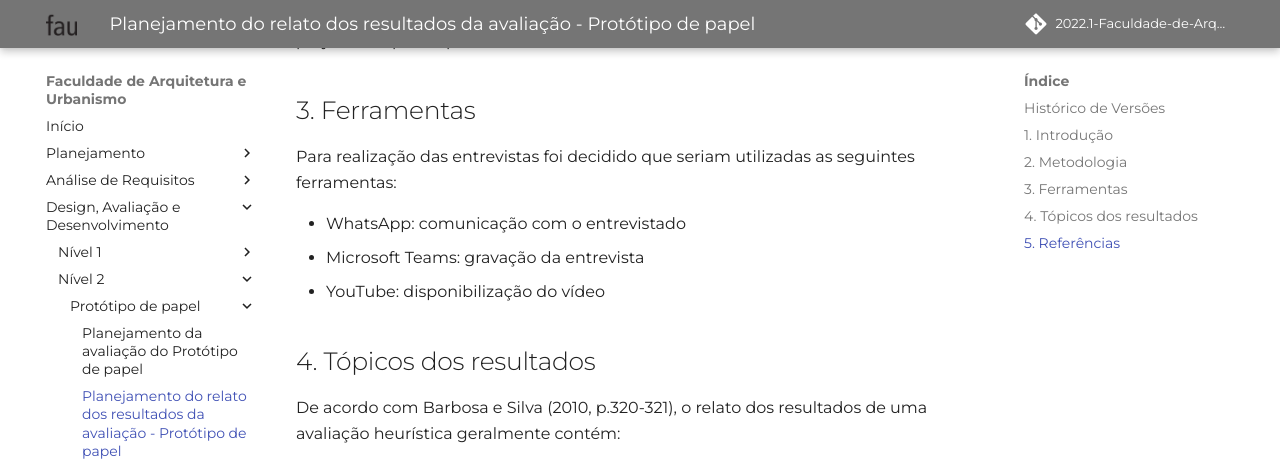
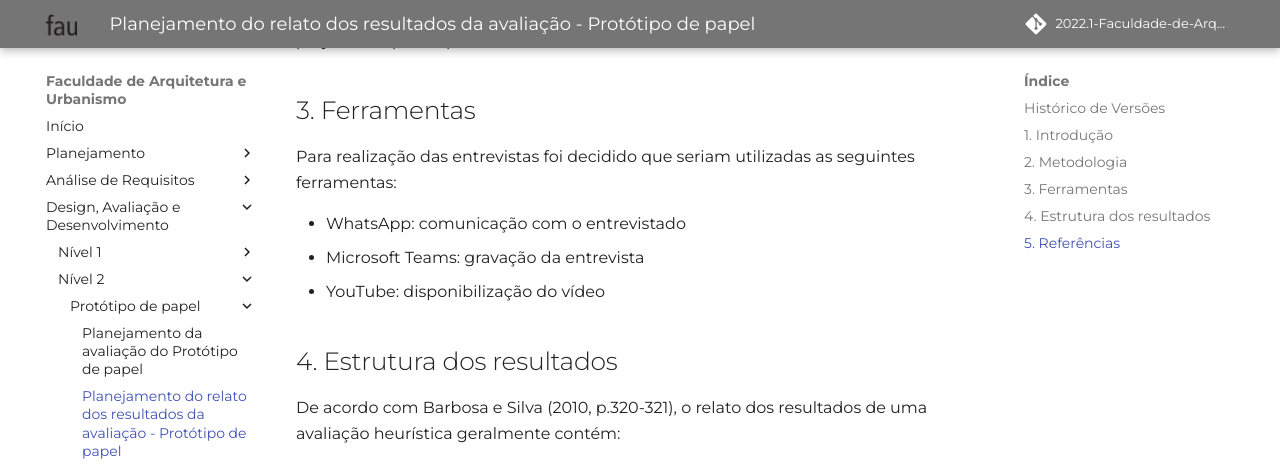
Before and after one commit to Mateusvff/2022.1-Faculdade-de-Arquitetura-e-Urbanismo, an MkDocs documentation site: the page built from docs/designAvalEDesenv/nivel2/prototPapel/planej-relato-result-prot-papel.md, in a window 1280 px wide and 900 px high, scrolled down 798 px. Shown: the top 464 px of the window. Built offline with MkDocs 1.6.1 and Material for MkDocs 9.7.7, drawn with Linux system fonts in a browser that asks for light colours; some web fonts are replaced; comment, search, counter and statistics services are not loaded.

```diff
--- a/docs/designAvalEDesenv/nivel2/prototPapel/planej-relato-result-prot-papel.md
+++ b/docs/designAvalEDesenv/nivel2/prototPapel/planej-relato-result-prot-papel.md
@@ -23,7 +23,7 @@ Para realização das entrevistas foi decidido que seriam utilizadas as seguinte
 - Microsoft Teams: gravação da entrevista
 - YouTube: disponibilização do vídeo
 
-## 4. Tópicos dos resultados
+## 4. Estrutura dos resultados
 
 De acordo com Barbosa e Silva (2010, p.320-321), o relato dos resultados de uma avaliação heurística geralmente contém:
 
```
Also changed, not shown: docs/designAvalEDesenv/nivel2/prototPapel/relato-result-prot-papel.md (+1 -1 lines).
